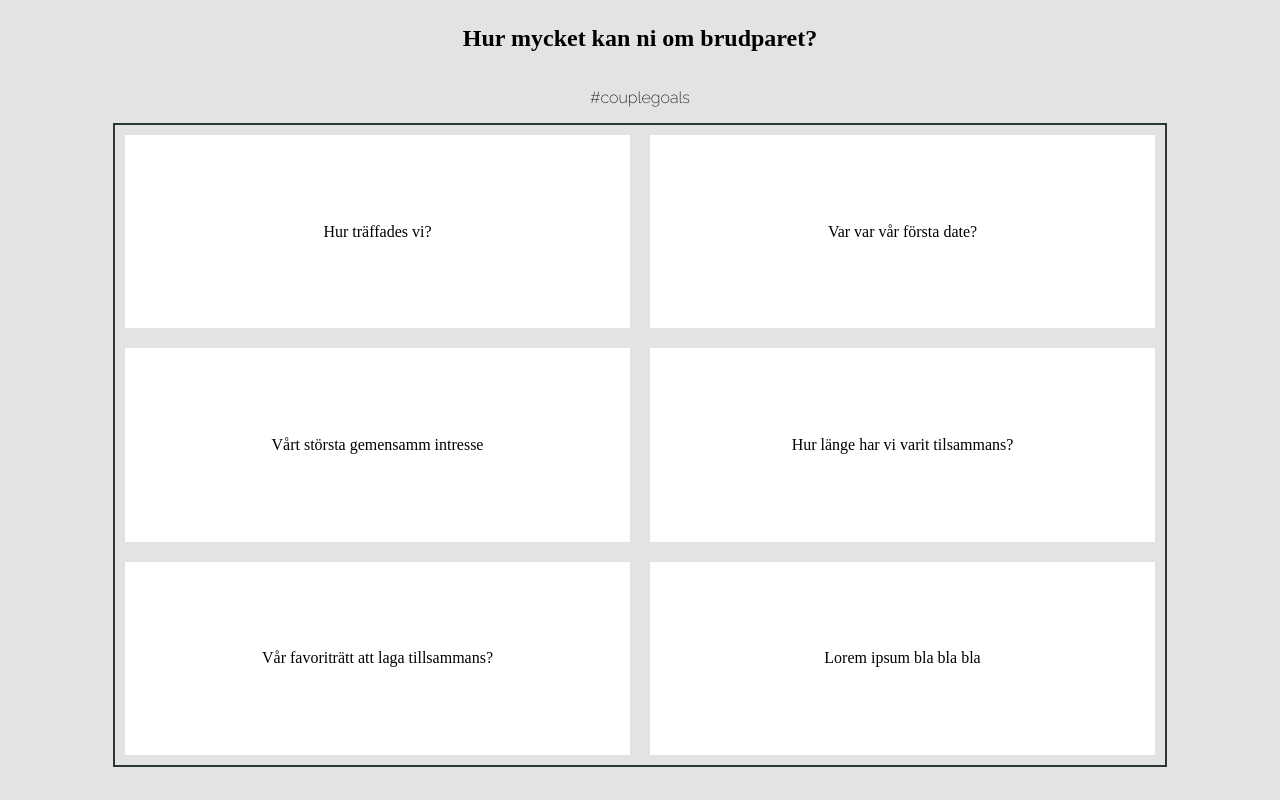
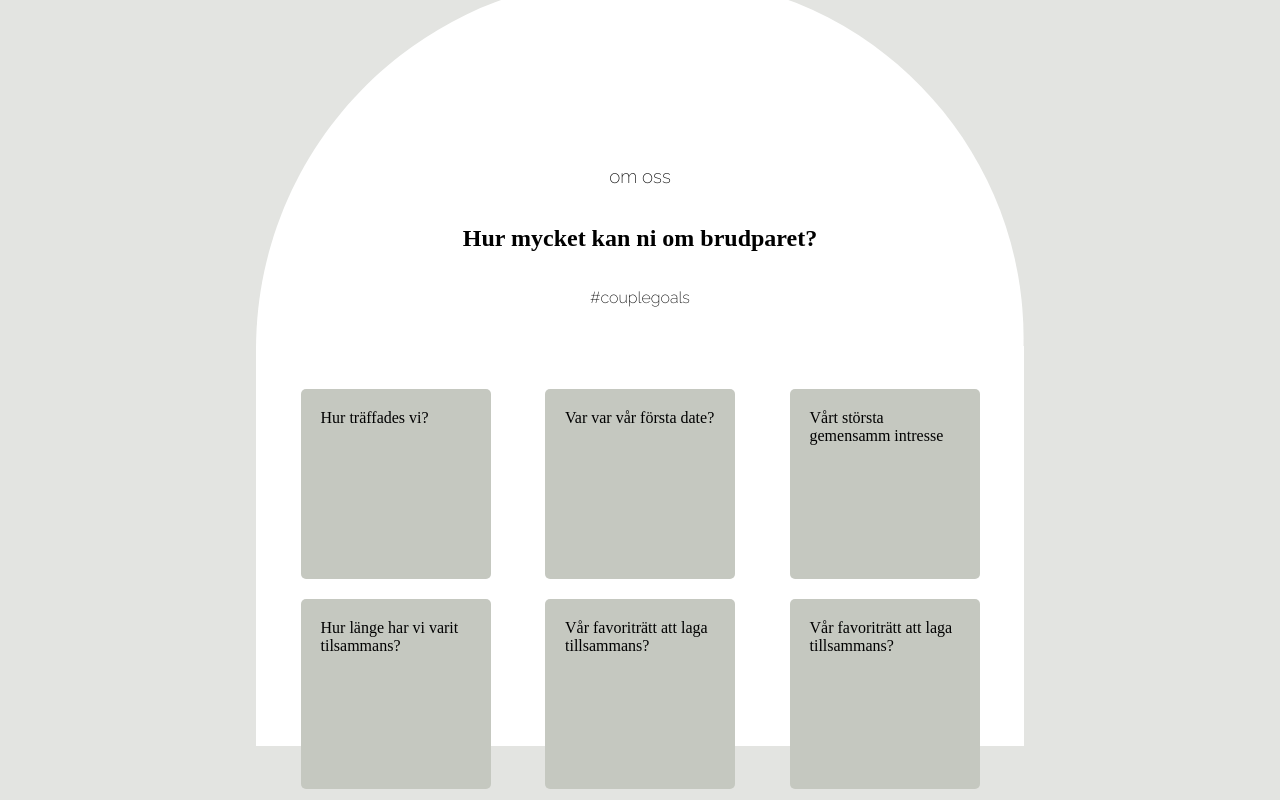
Before and after one commit to ekihlberg/wd-site, a React (Vite) app: page / in a window 1280 px wide. Shown: the part 2740-3540 px from the top of the page. Built offline with nearby package versions, Linux system fonts and the light colour scheme; a web font is replaced by a local one.

Commit message:
fun facts

```diff
--- a/src/App.scss
+++ b/src/App.scss
@@ -325,26 +325,6 @@ h3, h4, p {
   }
 }
 
-.funfacts_wrapper {
-  border: 2px solid $primary-color;
-  display: flex;
-  flex-direction: row;
-  flex-wrap: wrap;
-  align-content: stretch;
-  height: 80vh;
-  max-width: 1050px;
-
-  .funfacts {
-    width: calc(50% - 40px);
-    background: $text-color;
-    padding: 10px;
-    min-width: 60px;
-    margin: 10px;
-    display: flex;
-    align-items: center;
-    justify-content: center;
-  }
-}
 
 .container {
   margin: 0 auto;
@@ -366,6 +346,7 @@ h3, h4, p {
 
     button[aria-expanded='true'] {
       border-bottom: 1px solid $primary-color;
+      color: #000;
     }
   }
 
--- /dev/null
+++ b/src/QuestionBox.jsx
@@ -0,0 +1,14 @@
+// QuestionBox.jsx
+import React from 'react';
+import './QuestionBox.scss'; // Make sure to create this SCSS file for styling
+
+const QuestionBox = ({ question, answer }) => {
+  return (
+    <div className="question-box">
+      <div className="question">{question}</div>
+      <div className="answer">{answer}</div>
+    </div>
+  );
+};
+
+export default QuestionBox;
--- /dev/null
+++ b/src/QuestionBox.scss
@@ -0,0 +1,71 @@
+// QuestionBox.scss
+.questions-container{
+    display: flex;
+    flex-wrap: wrap;
+    align-content: space-between;
+    justify-content: space-evenly;
+    transform: translateY(-18vh);
+}
+.question-box {
+    padding: 20px;
+    margin-bottom: 20px;
+    cursor: pointer;
+    transition: all 0.3s ease;
+    width: 46%;
+    margin: 10px;
+    max-width: 150px;
+    background-color: #C5C8C0;
+    min-height: 150px;
+    border-radius: 5px;
+
+    .answer {
+      max-height: 0;
+      overflow: hidden;
+      opacity: 0;
+      transition: opacity 0.3s ease, max-height 0.3s ease;
+    }
+    &:hover .question {
+        opacity: 0;
+        display: none;
+        max-height: 200px; // Adjust based on your content
+      }
+
+    &:hover .answer {
+      opacity: 1;
+      max-height: 200px; // Adjust based on your content
+    }
+  }
+
+
+.funfacts_wrapper {
+    display: flex;
+    justify-content: space-evenly;
+
+  }
+  .funfacts_container{
+    background-color: #FFF;
+    display: flex;
+    flex-direction: column;
+    flex-wrap: nowrap;
+    max-width: 768px;
+    align-items: center;
+    justify-content: space-evenly;
+    position: relative;
+    margin-top: 50vh;
+    height: 50vh;
+    margin-bottom: 10vh;
+
+    .section_text{
+        width:80%;
+        transform: translateY(-25vh);
+    }
+
+    svg{
+        position: absolute;
+        top: 0;
+        left: 0;
+        width: 100.3%;
+        transform: translateY(-99%);
+        height: auto;
+    }
+  }
--- a/src/faq.jsx
+++ b/src/faq.jsx
@@ -39,6 +39,16 @@ function Faq() {
     };
 
     return (
+        <><div className='section section_info section_info__dark'>
+           <svg xmlns="http://www.w3.org/2000/svg" className="top_wave" viewBox="0 0 1440 320"><path fill="#2B3835" fill-opacity="1" d="M0,224L48,224C96,224,192,224,288,213.3C384,203,480,181,576,176C672,171,768,181,864,208C960,235,1056,277,1152,272C1248,267,1344,213,1392,186.7L1440,160L1440,320L1392,320C1344,320,1248,320,1152,320C1056,320,960,320,864,320C768,320,672,320,576,320C480,320,384,320,288,320C192,320,96,320,48,320L0,320Z"></path></svg>
+            <div className='section_text'>
+                <h3>Vigsel</h3>
+                <h2>Ingen Kyrka för oss</h2>
+                <p>Vi kommer att gifta oss i Fabrikstråket i Jonsered den 21 september. Det blir en kortare borglig cermoni med vänner och familj.  Vi kommer senare att fortsätta dagen i samma lokal med tårta, middag och festligheter förhoppningsvis in på småtimmarna.  Oavsett om ni bor nära eller har åkt lång hoppas vi att ni kommer få en fantastisk kväll med mycket skartt, dans och glädjetårar. </p>
+            </div>
+            <svg xmlns="http://www.w3.org/2000/svg" className='bottom_wave' viewBox="0 0 1440 320"><path fill="#2B3835" fill-opacity="1" d="M0,32L48,69.3C96,107,192,181,288,181.3C384,181,480,107,576,85.3C672,64,768,96,864,90.7C960,85,1056,43,1152,48C1248,53,1344,107,1392,133.3L1440,160L1440,0L1392,0C1344,0,1248,0,1152,0C1056,0,960,0,864,0C768,0,672,0,576,0C480,0,384,0,288,0C192,0,96,0,48,0L0,0Z"></path></svg>
+
+        </div>
         <div className="container">
                 <h2>Frequently Asked Questions</h2>
                 <div className="accordion">
@@ -61,7 +71,7 @@ function Faq() {
                     ))}
                 </div>
 
-        </div>
+            </div></>
     );
 };
 
--- a/src/funfacts.jsx
+++ b/src/funfacts.jsx
@@ -1,23 +1,39 @@
 import React, { useState } from 'react';
+import QuestionBox from './QuestionBox';
+const questionsAndAnswers = [
+    { question: "Hur träffades vi?", answer: "2018 matchade vi på Datingappen Vissla, efter att den strulat ett antal gånger frågade Emma äntligen ut Tobbe i Juli 2019 " },
+    { question: "Var var vår första date?", answer: "Vår första date att vi skulle ta en öl på Bar himmel på göta platsen, en öl blev till ett gäng och vi satt kavr till stängning" },
+    { question: "Vårt största gemensamm intresse", answer: "vi har båda ett sorrt intresse för Mat, Äta mat, laga mat och Bjuda folk på mat" },
+    { question: "Hur länge har vi varit tilsammans?", answer: "Vi räknar att vi blev tillsamns den 17 November så vid bröllopet har vi varit tilsammans nästan 5 år" },
+    { question: "Vår favoriträtt att laga tillsammans?", answer: "En rätt vi gärna bjuder på är Bao buns med långbakad fläsksida " },
+    { question: "Vår favoriträtt att laga tillsammans?", answer: "En rätt vi gärna bjuder på är Bao buns med långbakad fläsksida " },
+];
+
+
 function Funfacts() {
     return (
 
-    <div className='section section_funfact'>
+        <>
+        <div className="funfacts_wrapper">
+
+            <div className="funfacts_container">
+            <svg width="269" height="130" viewBox="0 0 269 130" fill="none" xmlns="http://www.w3.org/2000/svg">
+<path d="M0 130C0 58.203 58.203 0 130 0H141.938C213.113 0 270.189 58.859 268 130V130H0V130Z" fill="white"/>
+</svg>
+
                 <div className='section_text'>
                     <h3>om oss</h3>
                     <h2>Hur mycket kan ni om brudparet? </h2>
                     <p>#couplegoals</p>
                 </div>
-        <div className='funfacts_wrapper'>
-            <div className='funfacts'>Hur träffades vi?</div>
-            <div className='funfacts'>Var var vår första date?</div>
-            <div className='funfacts'>Vårt största gemensamm intresse</div>
-            <div className='funfacts'>Hur länge har vi varit tilsammans?</div>
-            <div className='funfacts'>Vår favoriträtt att laga tillsammans?</div>
-            <div className='funfacts'> Lorem ipsum bla bla bla </div>
+                <div className="questions-container">
+                    {questionsAndAnswers.map((qa, index) => (
+                        <QuestionBox key={index} question={qa.question} answer={qa.answer} />
+                    ))}
                 </div>
-
             </div>
+        </div>
+            </>
     );
 };
 
```
Lines whose indentation alone changed are shown as unchanged.
